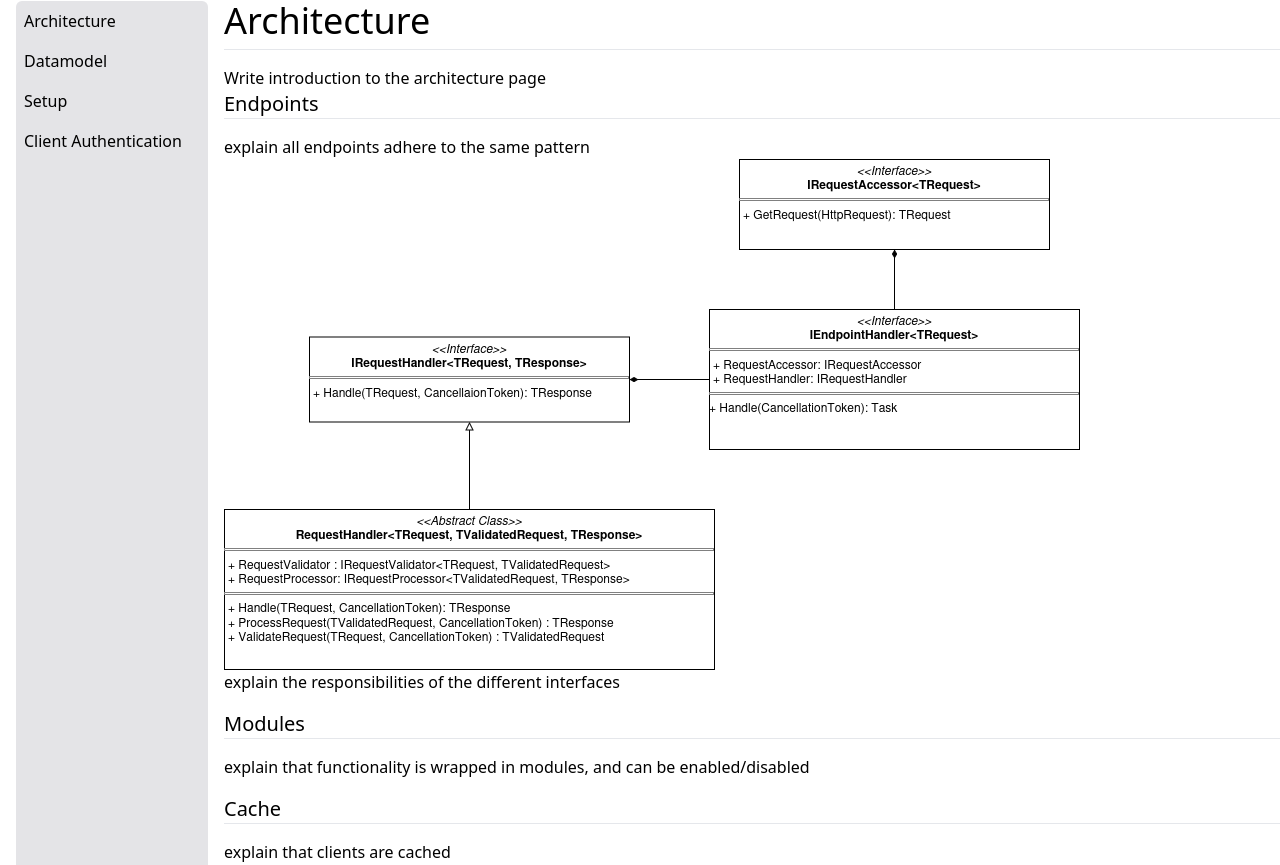
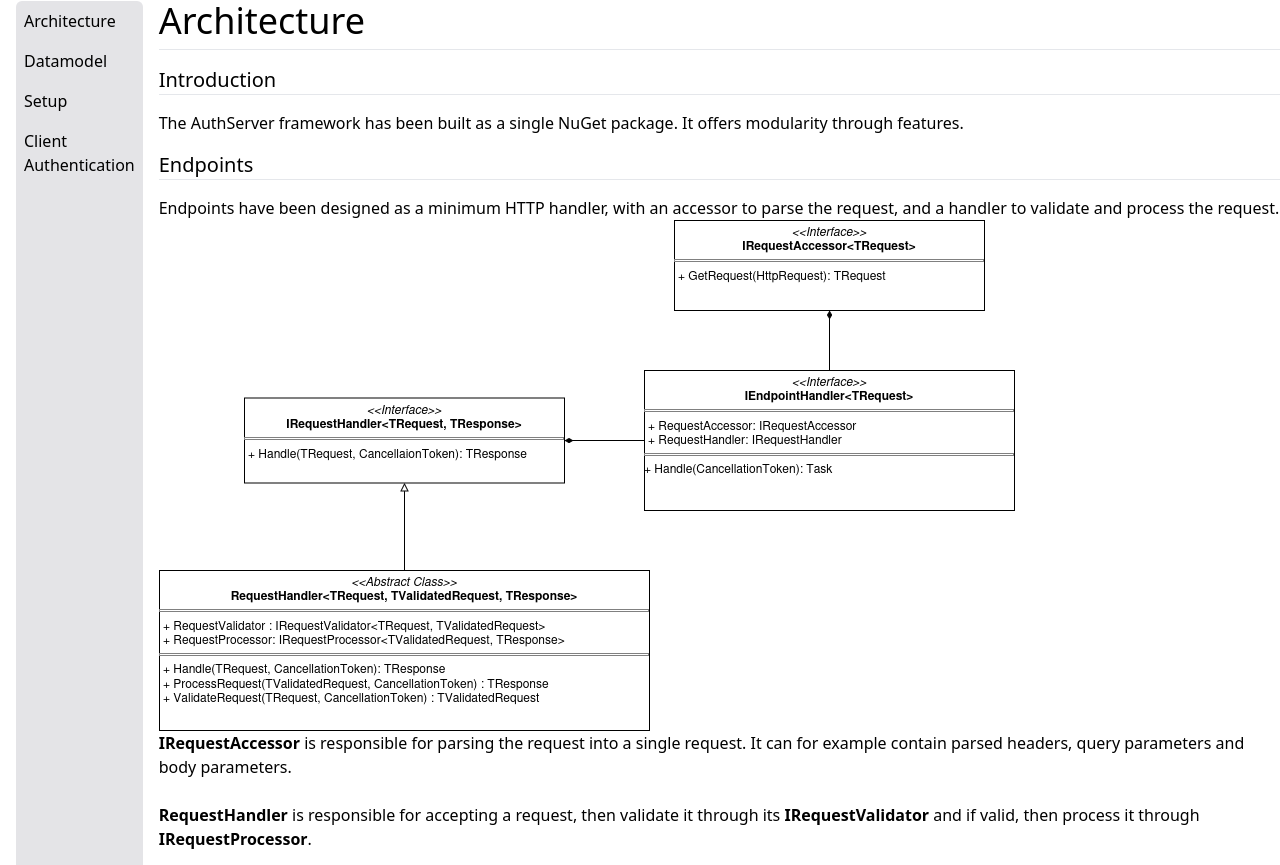
Before and after one commit to jokk-itu/authserver-framework, a SvelteKit app in the folder doc/: page /developer/architecture in a window 1280 px wide. Shown: the part 95-960 px from the top of the page. Built offline with nearby package versions, Linux system fonts and the light colour scheme.

Commit message:
update: architecture with cache, endpoints and modules

```diff
--- a/doc/src/routes/developer/architecture/+page.svelte
+++ b/doc/src/routes/developer/architecture/+page.svelte
@@ -1,23 +1,63 @@
 <script>
     import PageTitle from "../../../components/PageTitle.svelte";
     import Section from "../../../components/Section.svelte";
-
-    import { base } from '$app/paths';
+    import { base } from "$app/paths";
 </script>
 
 <PageTitle title="Architecture" />
-<p>Write introduction to the architecture page</p>
+<Section title="Introduction">
+    <p>
+        The AuthServer framework has been built as a single NuGet package. It
+        offers modularity through features.
+    </p>
+</Section>
 <Section title="Endpoints">
-    <p>explain all endpoints adhere to the same pattern</p>
-    <img src="{base}/endpoint-architecture.png" alt="endpoint architecture"/>
-    <p>explain the responsibilities of the different interfaces</p>
+    <p>
+        Endpoints have been designed as a minimum HTTP handler, with an accessor
+        to parse the request, and a handler to validate and process the request.
+        <br />
+    </p>
+    <img src="{base}/endpoint-architecture.png" alt="endpoint architecture" />
+    <p>
+        <b>IRequestAccessor</b> is responsible for parsing the request into a
+        single request. It can for example contain parsed headers, query
+        parameters and body parameters.
+        <br /><br />
+        <b>RequestHandler</b> is responsible for accepting a request, then
+        validate it through its <b>IRequestValidator</b> and if valid, then
+        process it through <b>IRequestProcessor</b>.
+        <br /><br />
+        <b>IEndpointHandler</b> is the HTTP request entrypoint and is
+        responsible for handling the request by using <b>IRequestHandler</b> and
+        <b>IRequestAccessor</b>.
+    </p>
 </Section>
 <Section title="Modules">
     <p>
-        explain that functionality is wrapped in modules, and can be
-        enabled/disabled
+        The AuthServer framework consists of a single csharp project, containing
+        feature folders, and core functionality shared across features.
+        <br /><br />
+        For example, the authorize endpoint is a single feature, but some functionality
+        is shared with the pushed authorization feature.
+        <br /><br />
+        Consumers of the framework might not use all features that AuthServer has
+        to offer, and therefore each feature can be enabled or disabled.
+        <br />
+        Some features, like Dynamic Client Registration offers fine grained feature
+        control, grouped by action.
+        <br />
+        Therefore, getting a client is one feature, whereas creating a client is
+        another feature.
+        <br /><br />
+        Managing features is implemented through the Microsoft.FeatureManagement
+        library.
     </p>
 </Section>
 <Section title="Cache">
-    <p>explain that clients are cached</p>
+    <p>
+        The <b>Client</b> and related data is accessed in almost every request,
+        and that is by far mostly reading the client, as updating the client should rarely be done.
+        Therefore, to alleviate the data store, all clients are cached in a distributed cache,
+        for faster retrieval of data.
+    </p>
 </Section>
```
